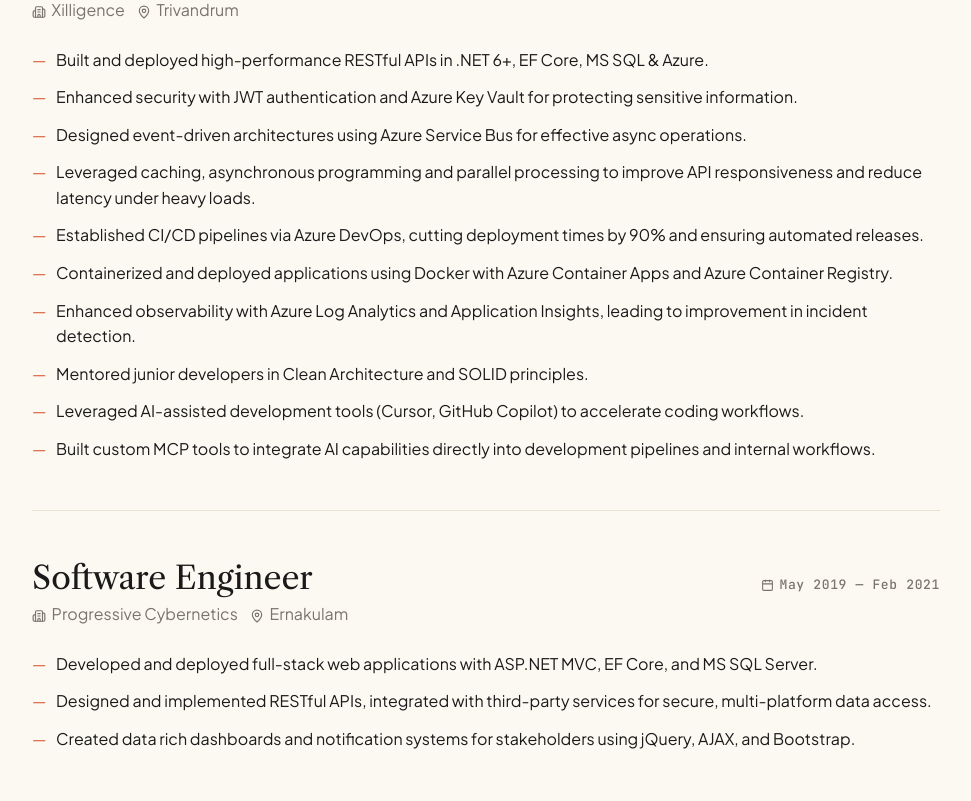
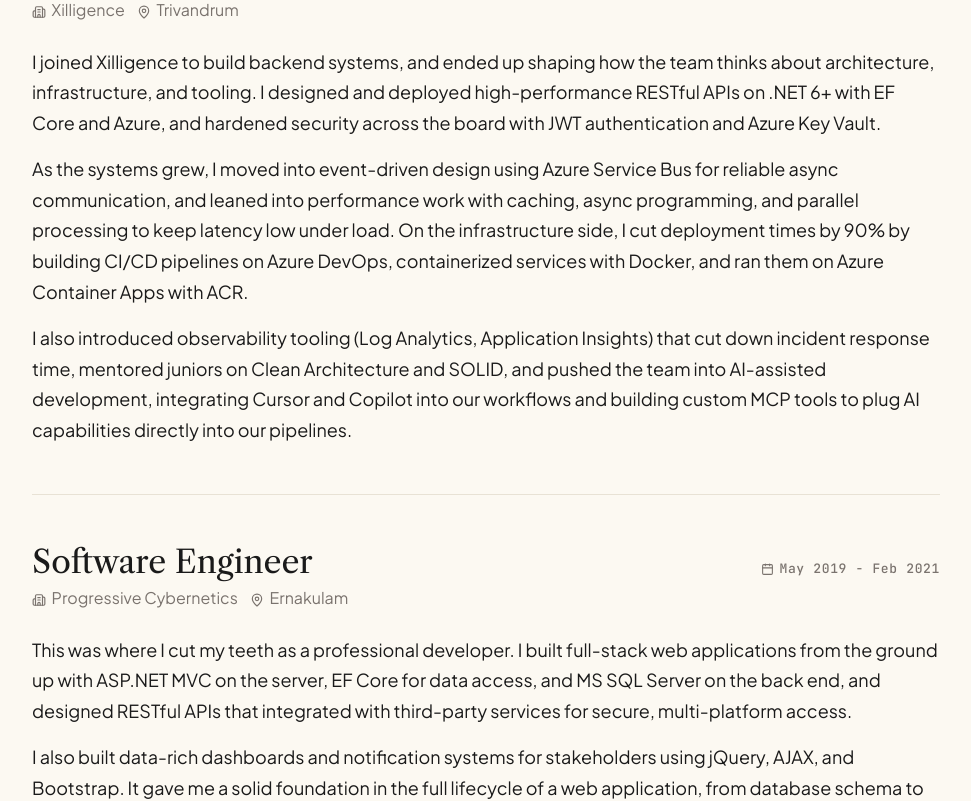
Before and after one commit to DotNetTitan/portfolio, a Next.js app: page / in a window 1280 px wide. Shown: the part 1040-1841 px from the top of the page, without its empty margins (154-1125 px from the left). Built offline with nearby package versions, Linux system fonts and the light colour scheme; no server answers.

Commit message:
fix: Update experience section for improved clarity and consistency

```diff
--- a/src/components/Experience.tsx
+++ b/src/components/Experience.tsx
@@ -38,36 +38,26 @@
               <MapPin size={14} style={{ verticalAlign: "middle", marginLeft: "0.75rem", marginRight: "0.35rem" }} />
               {job.location}
             </span>
-            <ul
+            <div
               style={{
-                listStyle: "none",
                 display: "flex",
                 flexDirection: "column",
-                gap: "0.75rem",
+                gap: "1rem",
               }}
             >
               {job.highlights.map((h, j) => (
-                <li
+                <p
                   key={j}
                   style={{
-                    paddingLeft: "1.5rem",
-                    position: "relative",
+                    margin: 0,
+                    lineHeight: "1.7",
                     color: "var(--ink)",
                   }}
                 >
-                  <span
-                    style={{
-                      position: "absolute",
-                      left: 0,
-                      color: "var(--terracotta)",
-                    }}
-                  >
-                    &mdash;
-                  </span>
                   {h}
-                </li>
+                </p>
               ))}
-            </ul>
+            </div>
             {i < experience.length - 1 && <hr />}
           </div>
         ))}
--- a/src/data/index.ts
+++ b/src/data/index.ts
@@ -12,30 +12,22 @@
   {
     company: "Xilligence",
     role: "Senior Software Engineer",
-    period: "Feb 2021 — Present",
+    period: "Feb 2021 - Present",
     location: "Trivandrum",
     highlights: [
-      "Built and deployed high-performance RESTful APIs in .NET 6+, EF Core, MS SQL & Azure.",
-      "Enhanced security with JWT authentication and Azure Key Vault for protecting sensitive information.",
-      "Designed event-driven architectures using Azure Service Bus for effective async operations.",
-      "Leveraged caching, asynchronous programming and parallel processing to improve API responsiveness and reduce latency under heavy loads.",
-      "Established CI/CD pipelines via Azure DevOps, cutting deployment times by 90% and ensuring automated releases.",
-      "Containerized and deployed applications using Docker with Azure Container Apps and Azure Container Registry.",
-      "Enhanced observability with Azure Log Analytics and Application Insights, leading to improvement in incident detection.",
-      "Mentored junior developers in Clean Architecture and SOLID principles.",
-      "Leveraged AI-assisted development tools (Cursor, GitHub Copilot) to accelerate coding workflows.",
-      "Built custom MCP tools to integrate AI capabilities directly into development pipelines and internal workflows.",
+      "I joined Xilligence to build backend systems, and ended up shaping how the team thinks about architecture, infrastructure, and tooling. I designed and deployed high-performance RESTful APIs on .NET 6+ with EF Core and Azure, and hardened security across the board with JWT authentication and Azure Key Vault.",
+      "As the systems grew, I moved into event-driven design using Azure Service Bus for reliable async communication, and leaned into performance work with caching, async programming, and parallel processing to keep latency low under load. On the infrastructure side, I cut deployment times by 90% by building CI/CD pipelines on Azure DevOps, containerized services with Docker, and ran them on Azure Container Apps with ACR.",
+      "I also introduced observability tooling (Log Analytics, Application Insights) that cut down incident response time, mentored juniors on Clean Architecture and SOLID, and pushed the team into AI-assisted development, integrating Cursor and Copilot into our workflows and building custom MCP tools to plug AI capabilities directly into our pipelines.",
     ],
   },
   {
     company: "Progressive Cybernetics",
     role: "Software Engineer",
-    period: "May 2019 — Feb 2021",
+    period: "May 2019 - Feb 2021",
     location: "Ernakulam",
     highlights: [
-      "Developed and deployed full-stack web applications with ASP.NET MVC, EF Core, and MS SQL Server.",
-      "Designed and implemented RESTful APIs, integrated with third-party services for secure, multi-platform data access.",
-      "Created data rich dashboards and notification systems for stakeholders using jQuery, AJAX, and Bootstrap.",
+      "This was where I cut my teeth as a professional developer. I built full-stack web applications from the ground up with ASP.NET MVC on the server, EF Core for data access, and MS SQL Server on the back end, and designed RESTful APIs that integrated with third-party services for secure, multi-platform access.",
+      "I also built data-rich dashboards and notification systems for stakeholders using jQuery, AJAX, and Bootstrap. It gave me a solid foundation in the full lifecycle of a web application, from database schema to UI.",
     ],
   },
 ];
@@ -104,6 +96,6 @@
   {
     degree: "B.Sc. Computer Applications",
     school: "Mahatma Gandhi University, Kottayam, Kerala",
-    period: "June 2016 — April 2019",
+    period: "June 2016 - April 2019",
   },
 ];
```
